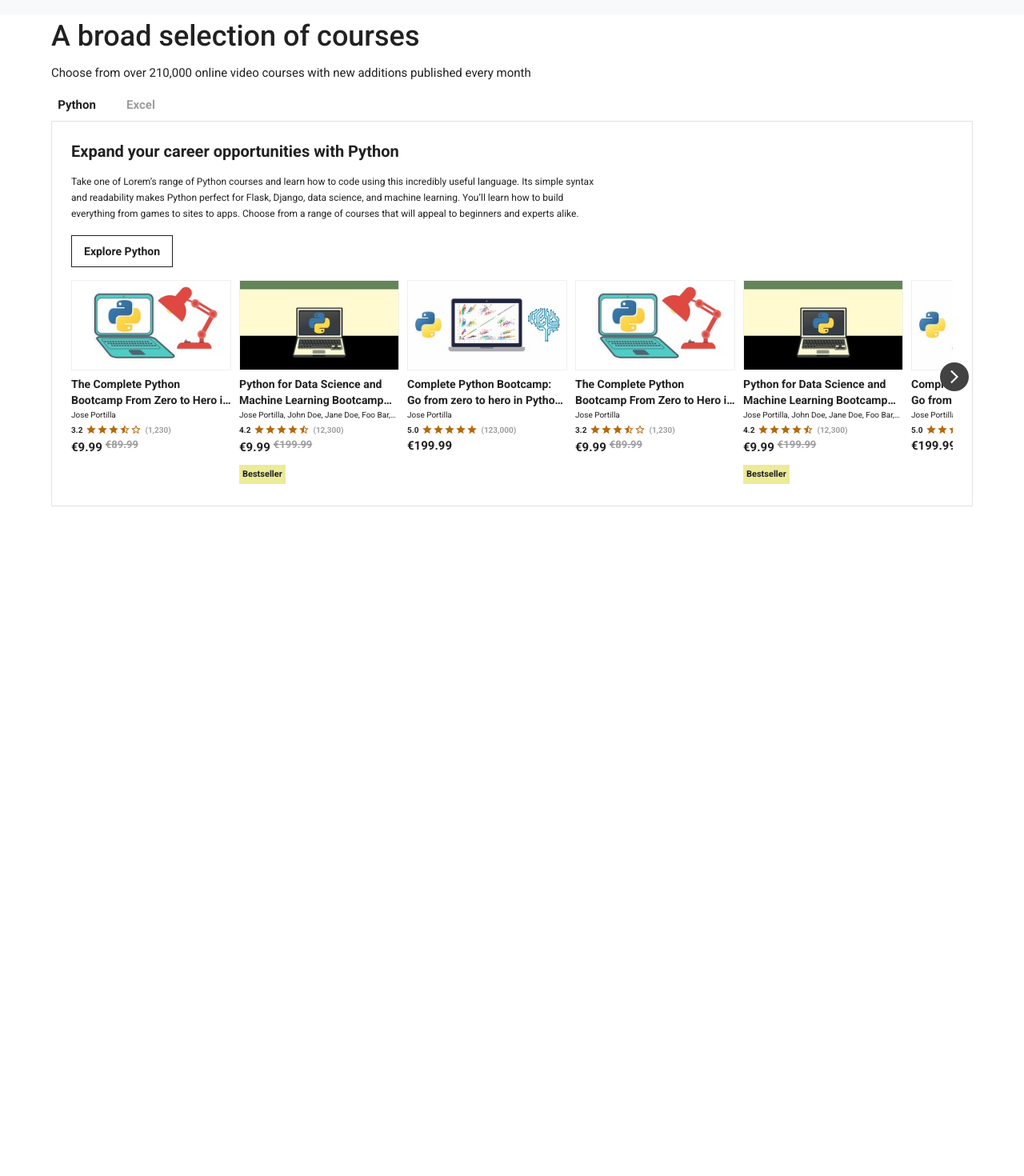
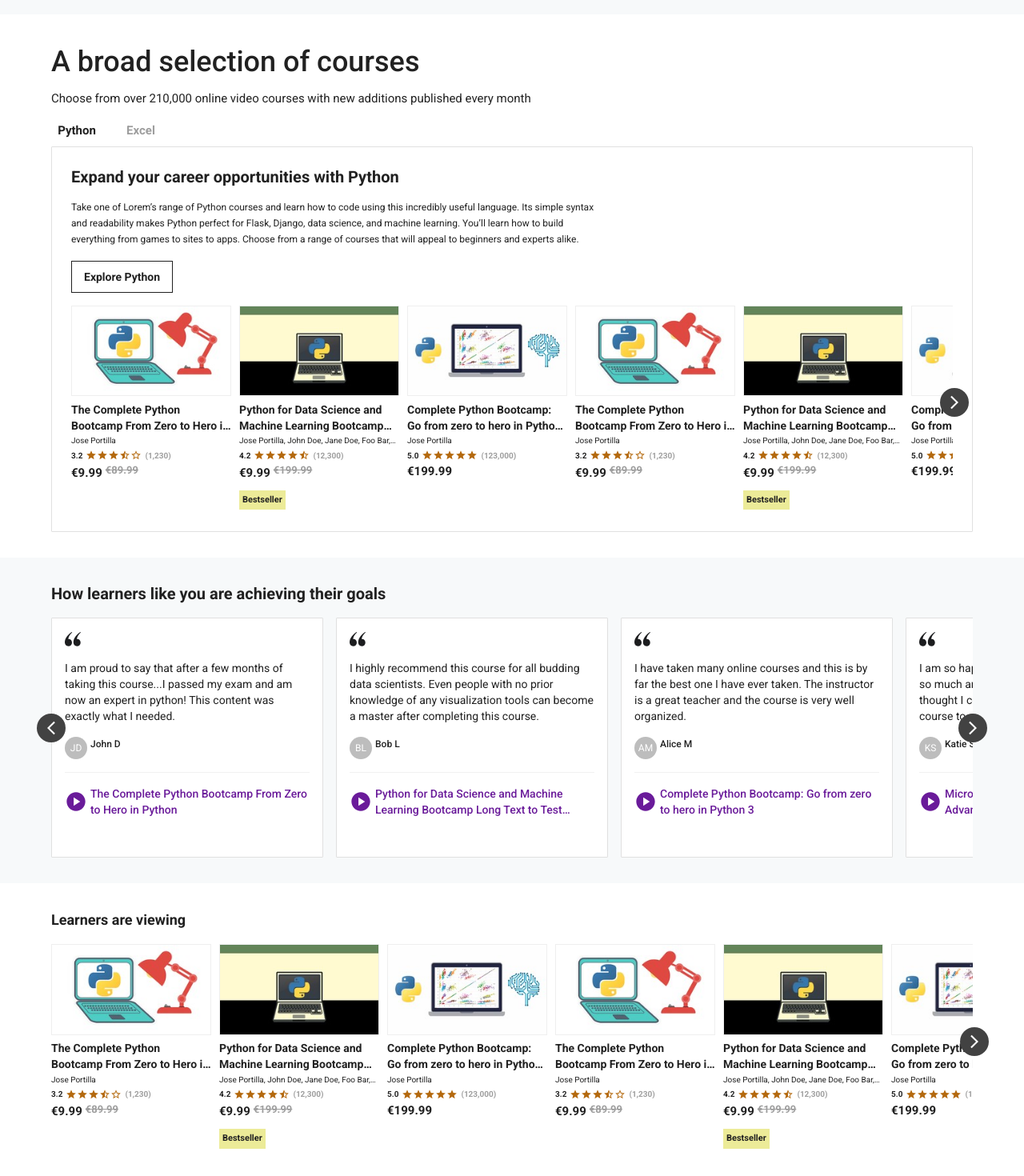
Before and after one commit to tuheli/video-course-platform, a React (Vite) app: page / in a window 1280 px wide. Shown: the part 759-2229 px from the top of the page at 80% size. Before the commit the page ends 1392 px from the top, so only its background shows below. Built offline with nearby package versions, Linux system fonts and the light colour scheme.

Commit message:
Update LandingPage.tsx

```diff
--- a/src/components/landing-page/LandingPage.tsx
+++ b/src/components/landing-page/LandingPage.tsx
@@ -3,6 +3,8 @@ import AppAppBar from '../appbar/AppAppBar';
 import { HeroBanner } from '../hero-banner/HeroBanner';
 import { TrustedByCompaniesLogos } from '../trusted-by-companies-logos/TrustedByCompaniesLogos';
 import { BroadCoursesSelection } from '../broad-courses-selection/BroadCoursesSelection';
+import { LearnerPositiveReviews } from '../learner-positive-reviews/LearnerPositiveReviews';
+import { LearnersAreViewingSlider } from '../learners-are-viewing-slider/LearnersAreViewingSlider';
 
 const LandingPage = () => {
   return (
@@ -16,7 +18,28 @@ const LandingPage = () => {
       >
         <TrustedByCompaniesLogos />
       </Box>
-      <BroadCoursesSelection />
+      <Box
+        sx={{
+          py: 4,
+        }}
+      >
+        <BroadCoursesSelection />
+      </Box>
+      <Box
+        sx={{
+          py: 4,
+          bgcolor: 'background.paper',
+        }}
+      >
+        <LearnerPositiveReviews />
+      </Box>
+      <Box
+        sx={{
+          py: 4,
+        }}
+      >
+        <LearnersAreViewingSlider />
+      </Box>
     </>
   );
 };
```
